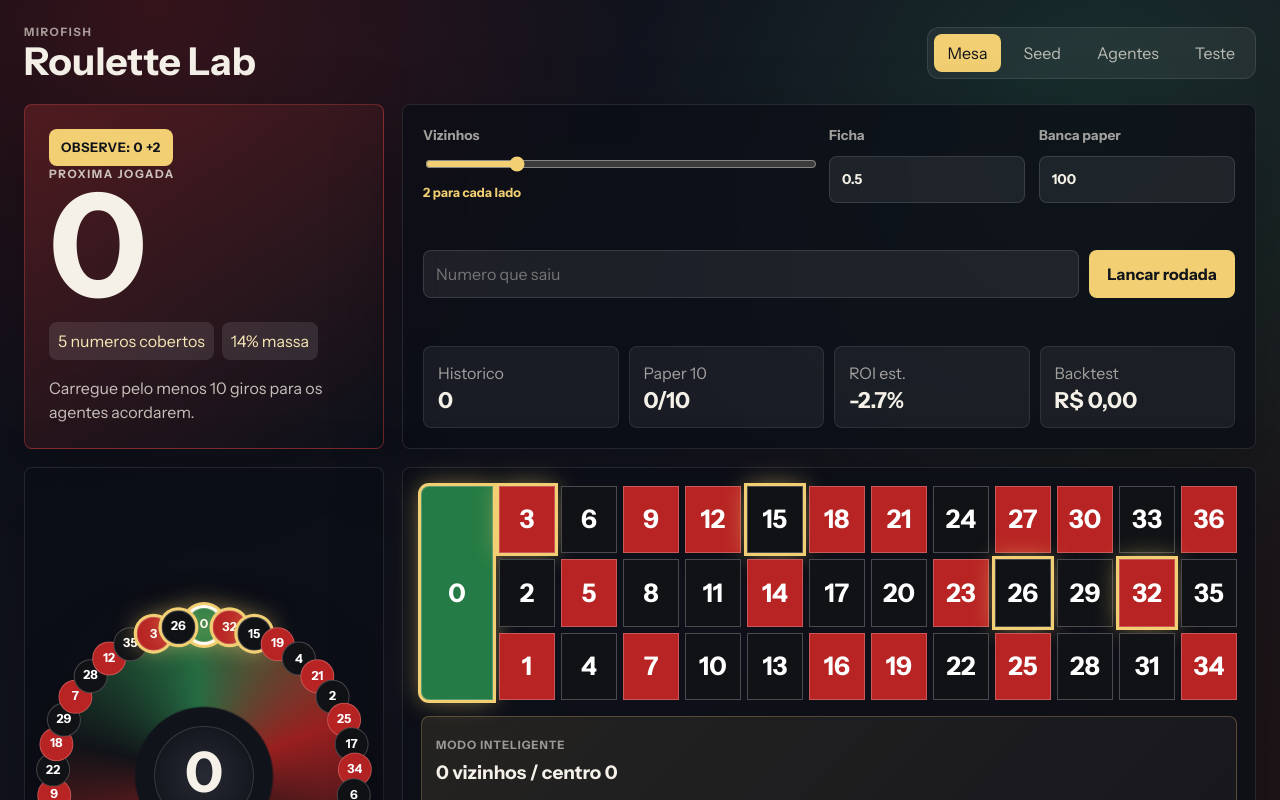
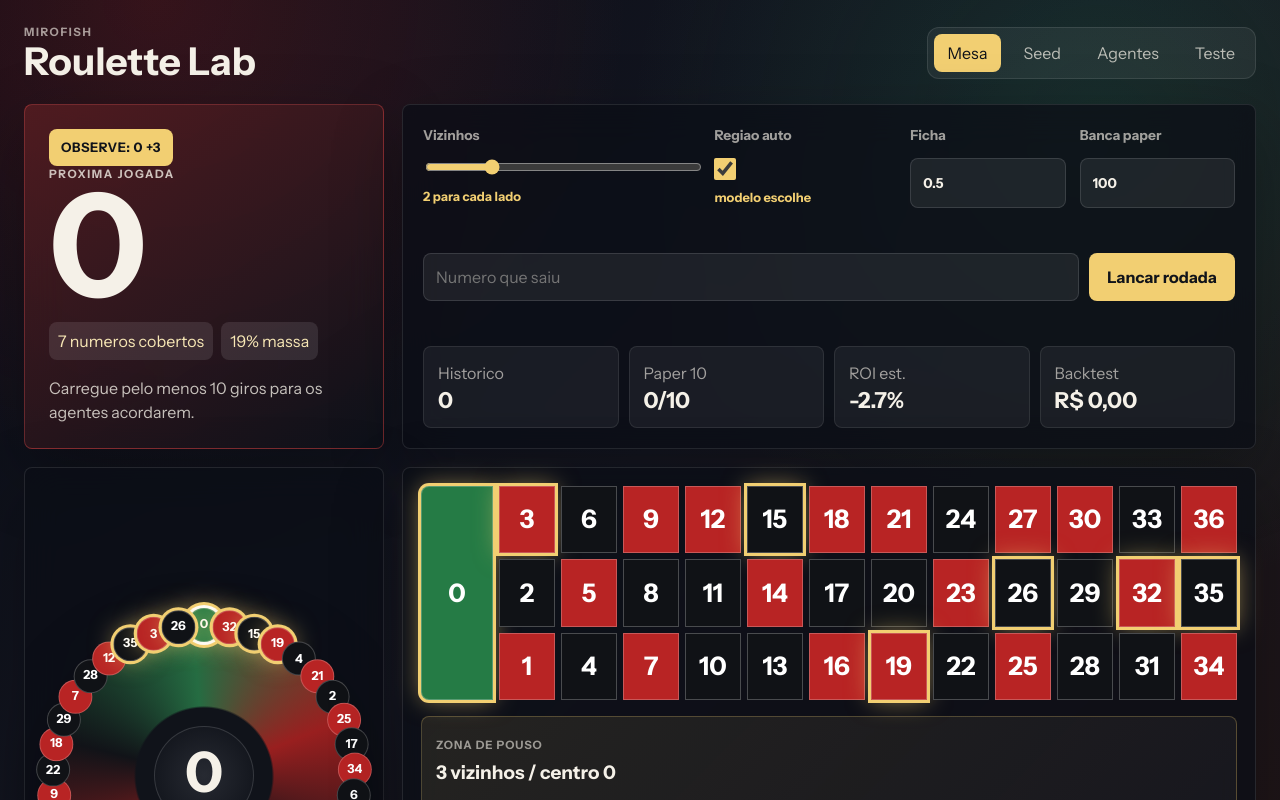
Before and after one commit to Drill23/mirofish-roulette-lab, a React (Vite) app: page / in a window 1280 px wide. Shown: the top 800 px of the page. Built offline with nearby package versions, Linux system fonts and the light colour scheme.

Commit message:
Add landing zone prediction mode

```diff
--- a/src/App.css
+++ b/src/App.css
@@ -236,7 +236,7 @@ button {
 
 .field-row {
   display: grid;
-  grid-template-columns: 1.4fr 0.7fr 0.7fr;
+  grid-template-columns: 1.25fr 0.82fr 0.7fr 0.7fr;
   gap: 14px;
 }
 
@@ -275,6 +275,13 @@ input[type='number'] {
 }
 
 input[type='range'] {
+  accent-color: #f2cf72;
+}
+
+.toggle-field input {
+  width: 22px;
+  height: 22px;
+  margin: 5px 0 0;
   accent-color: #f2cf72;
 }
 
--- a/src/App.jsx
+++ b/src/App.jsx
@@ -72,6 +72,12 @@ const AGENTS = [
     predict: predictMirrorScout,
   },
   {
+    id: 'landing',
+    name: 'Zona de pouso',
+    signal: 'previsao regional com vizinhos',
+    predict: predictLandingZone,
+  },
+  {
     id: 'seed',
     name: 'Seed do print',
     signal: 'graficos iniciais da mesa',
@@ -88,6 +94,7 @@ const AGENTS = [
 const DEFAULT_STATE = {
   historyText: '',
   span: 2,
+  autoRegion: true,
   unit: 0.5,
   bankroll: 100,
   seedText: '',
@@ -114,12 +121,19 @@ function App() {
   )
   const seedDistribution = useMemo(() => buildSeedDistribution(seed), [seed])
   const population = useMemo(
-    () => buildPopulation(history, savedState.span, seedDistribution),
-    [history, savedState.span, seedDistribution],
+    () => buildPopulation(history, savedState.span, seedDistribution, savedState.autoRegion ?? true),
+    [history, savedState.span, seedDistribution, savedState.autoRegion],
   )
   const backtest = useMemo(
-    () => runBacktest(history, savedState.span, savedState.unit, seedDistribution),
-    [history, savedState.span, savedState.unit, seedDistribution],
+    () =>
+      runBacktest(
+        history,
+        savedState.span,
+        savedState.unit,
+        seedDistribution,
+        savedState.autoRegion ?? true,
+      ),
+    [history, savedState.span, savedState.unit, seedDistribution, savedState.autoRegion],
   )
   const wheelCells = useMemo(
     () => buildWheelCells(population.recommendation.covered),
@@ -246,6 +260,15 @@ function App() {
               />
               <span>{savedState.span} para cada lado</span>
             </label>
+            <label className="toggle-field">
+              Regiao auto
+              <input
+                checked={savedState.autoRegion ?? true}
+                onChange={(event) => updateState({ autoRegion: event.target.checked })}
+                type="checkbox"
+              />
+              <span>{savedState.autoRegion ?? true ? 'modelo escolhe' : 'slider manda'}</span>
+            </label>
             <label>
               Ficha
               <input
@@ -348,16 +371,17 @@ function App() {
             <div className="history-editor">
               <div className="smart-card">
                 <div>
-                  <span>Modo inteligente</span>
+                  <span>Zona de pouso</span>
                   <strong>
-                    {population.recommendation.smartSpan} vizinhos / centro{' '}
-                    {population.recommendation.smartCenter}
+                    {population.recommendation.landingSpan} vizinhos / centro{' '}
+                    {population.recommendation.landingCenter}
                   </strong>
                 </div>
                 <p>
-                  Consenso {formatPercent(population.recommendation.consensus)}. Quebra-even{' '}
-                  {formatPercent(population.recommendation.breakEven)}. Confiança{' '}
-                  {formatPercent(population.recommendation.confidence)}.
+                  Região {population.recommendation.landingNumbers.join(', ')}. Consenso{' '}
+                  {formatPercent(population.recommendation.consensus)}. Confiança{' '}
+                  {formatPercent(population.recommendation.confidence)}.{' '}
+                  {savedState.autoRegion ?? true ? 'Usando região automática.' : 'Usando slider manual.'}
                 </p>
               </div>
 
@@ -879,7 +903,7 @@ function buildSeedDistribution(seed) {
   return smoothOnWheel(scores, 0.35)
 }
 
-function buildPopulation(history, span, seedDistribution = null) {
+function buildPopulation(history, span, seedDistribution = null, autoRegion = true) {
   const scores = Object.fromEntries(AGENTS.map((agent) => [agent.id, 0]))
   const context = { seedDistribution }
 
@@ -919,8 +943,10 @@ function buildPopulation(history, span, seedDistribution = null) {
     ),
   )
   const stabilized = normalize(combined.map((value) => value * 0.94 + UNIFORM_PROBABILITY * 0.06))
-  const center = findBestCenter(stabilized, span)
-  const covered = getCoveredNumbers(center, span)
+  const landingCoverage = findLandingCoverage(stabilized, history)
+  const activeSpan = autoRegion ? landingCoverage.span : span
+  const center = autoRegion ? landingCoverage.center : findBestCenter(stabilized, span)
+  const covered = getCoveredNumbers(center, activeSpan)
   const mass = covered.reduce((sum, number) => sum + stabilized[number], 0)
   const baseline = covered.length / NUMBER_COUNT
   const breakEven = covered.length / 36
@@ -940,12 +966,12 @@ function buildPopulation(history, span, seedDistribution = null) {
   const decision =
     mode === 'bet'
       ? {
-          label: `JOGUE AGORA: ${center} +${span}`,
+          label: `JOGUE AGORA: ${center} +${activeSpan}`,
           tone: 'play',
         }
       : history.length < 10 || mode === 'paper'
         ? {
-            label: `OBSERVE: ${center} +${span}`,
+            label: `OBSERVE: ${center} +${activeSpan}`,
             tone: 'watch',
           }
         : {
@@ -978,6 +1004,12 @@ function buildPopulation(history, span, seedDistribution = null) {
       smartSpan: smartCoverage.span,
       smartMass: smartCoverage.mass,
       smartRoi: smartCoverage.roiEstimate,
+      landingCenter: landingCoverage.center,
+      landingSpan: landingCoverage.span,
+      landingMass: landingCoverage.mass,
+      landingNumbers: landingCoverage.covered,
+      activeSpan,
+      autoRegion,
       mass,
       mode,
       message,
@@ -989,7 +1021,7 @@ function buildPopulation(history, span, seedDistribution = null) {
   }
 }
 
-function runBacktest(history, span, unit, seedDistribution = null) {
+function runBacktest(history, span, unit, seedDistribution = null, autoRegion = true) {
   if (history.length < 12) {
     return {
       bets: 0,
@@ -1016,7 +1048,7 @@ function runBacktest(history, span, unit, seedDistribution = null) {
   for (let index = 10; index < history.length; index += 1) {
     const prefix = history.slice(0, index)
     const actual = history[index]
-    const recommendation = buildPopulation(prefix, span, seedDistribution).recommendation
+    const recommendation = buildPopulation(prefix, span, seedDistribution, autoRegion).recommendation
     const shouldBet = recommendation.mode !== 'hold'
     const covered = recommendation.covered
     const randomCenter = WHEEL_ORDER[index % WHEEL_ORDER.length]
@@ -1052,7 +1084,8 @@ function runBacktest(history, span, unit, seedDistribution = null) {
 
 function settlePaperRound({ recommendation, actual, span, unit, historyLength }) {
   const action = historyLength >= 10 && recommendation.mode !== 'hold' ? 'bet' : 'observe'
-  const covered = action === 'bet' ? recommendation.covered : getCoveredNumbers(recommendation.center, span)
+  const covered = recommendation.covered
+  const activeSpan = recommendation.activeSpan ?? span
   const wouldNet = settleRoulette(covered, actual, unit)
   const net = action === 'bet' ? wouldNet : 0
 
@@ -1061,7 +1094,7 @@ function settlePaperRound({ recommendation, actual, span, unit, historyLength })
     action,
     actual,
     center: recommendation.center,
-    span,
+    span: activeSpan,
     covered,
     hit: covered.includes(actual),
     net,
@@ -1230,6 +1263,75 @@ function predictMirrorScout(history) {
   return smoothOnWheel(scores, 0.7)
 }
 
+function predictLandingZone(history) {
+  const scores = Array(NUMBER_COUNT).fill(0.18)
+  if (history.length < 3) {
+    return predictSector(history)
+  }
+
+  const positions = history.map((number) => WHEEL_ORDER.indexOf(number))
+  const lastPosition = positions.at(-1)
+  const recentWindow = history.slice(-72)
+
+  recentWindow.forEach((number, index) => {
+    const recency = 0.45 + (index + 1) / recentWindow.length
+    addWheelKernel(scores, WHEEL_ORDER.indexOf(number), recency * 0.55, 2.4)
+  })
+
+  const jumps = []
+  for (let index = 1; index < positions.length; index += 1) {
+    jumps.push(mod(positions[index] - positions[index - 1], WHEEL_ORDER.length))
+  }
+
+  const currentSignature = jumps.slice(-3)
+  for (let index = 3; index < jumps.length; index += 1) {
+    const pastSignature = jumps.slice(index - 3, index)
+    const similarity = signatureSimilarity(currentSignature, pastSignature)
+    if (similarity <= 0) {
+      continue
+    }
+
+    const projectedPosition = mod(lastPosition + jumps[index], WHEEL_ORDER.length)
+    addWheelKernel(scores, projectedPosition, similarity * 2.2, 2.2)
+  }
+
+  jumps.slice(-18).forEach((jump, index) => {
+    const projectedPosition = mod(lastPosition + jump, WHEEL_ORDER.length)
+    addWheelKernel(scores, projectedPosition, (0.5 + index / 18) * 0.9, 2.8)
+  })
+
+  for (let index = 0; index < history.length - 1; index += 1) {
+    const distance = circularDistance(positions[index], lastPosition, WHEEL_ORDER.length)
+    if (distance <= 5) {
+      const nextPosition = positions[index + 1]
+      addWheelKernel(scores, nextPosition, (6 - distance) * 0.48, 2.1)
+    }
+  }
+
+  return normalize(scores)
+}
+
+function addWheelKernel(scores, position, weight, radius) {
+  WHEEL_ORDER.forEach((number, wheelIndex) => {
+    const distance = circularDistance(position, wheelIndex, WHEEL_ORDER.length)
+    const curve = Math.exp(-(distance * distance) / (2 * radius * radius))
+    scores[number] += weight * curve
+  })
+}
+
+function signatureSimilarity(currentSignature, pastSignature) {
+  if (!currentSignature.length || currentSignature.length !== pastSignature.length) {
+    return 0
+  }
+
+  const distance = currentSignature.reduce((sum, jump, index) => {
+    const rawDistance = Math.abs(jump - pastSignature[index])
+    return sum + Math.min(rawDistance, WHEEL_ORDER.length - rawDistance)
+  }, 0)
+
+  return Math.exp(-distance / (currentSignature.length * 4.5))
+}
+
 function predictSeed(_history, context = {}) {
   return context.seedDistribution ?? predictSkeptic()
 }
@@ -1276,6 +1378,49 @@ function findSmartCoverage(probabilities) {
   }
 
   return best
+}
+
+function findLandingCoverage(probabilities, history) {
+  const evidenceFactor = clamp(history.length / 80, 0.35, 1)
+  let best = null
+
+  for (let span = 2; span <= 9; span += 1) {
+    WHEEL_ORDER.forEach((center) => {
+      const covered = getCoveredNumbers(center, span)
+      const mass = covered.reduce((sum, number) => sum + probabilities[number], 0)
+      const roiEstimate = estimateRoi(mass, covered.length)
+      const baselineGap = mass - covered.length / NUMBER_COUNT
+      const breakEvenGap = mass - covered.length / 36
+      const compactBonus = 1 / Math.sqrt(covered.length)
+      const spanPenalty = Math.abs(span - 3) * 0.012
+      const score =
+        (roiEstimate * 0.58 + baselineGap * 1.4 + breakEvenGap * 2.2 + compactBonus * 0.08) *
+          evidenceFactor -
+        spanPenalty
+
+      if (!best || score > best.score) {
+        best = {
+          center,
+          span,
+          covered,
+          mass,
+          roiEstimate,
+          score,
+        }
+      }
+    })
+  }
+
+  return (
+    best ?? {
+      center: 0,
+      span: 2,
+      covered: getCoveredNumbers(0, 2),
+      mass: getCoveredNumbers(0, 2).reduce((sum, number) => sum + probabilities[number], 0),
+      roiEstimate: 0,
+      score: 0,
+    }
+  )
 }
 
 function calculateConsensus(agentRows, weights, covered) {
```
